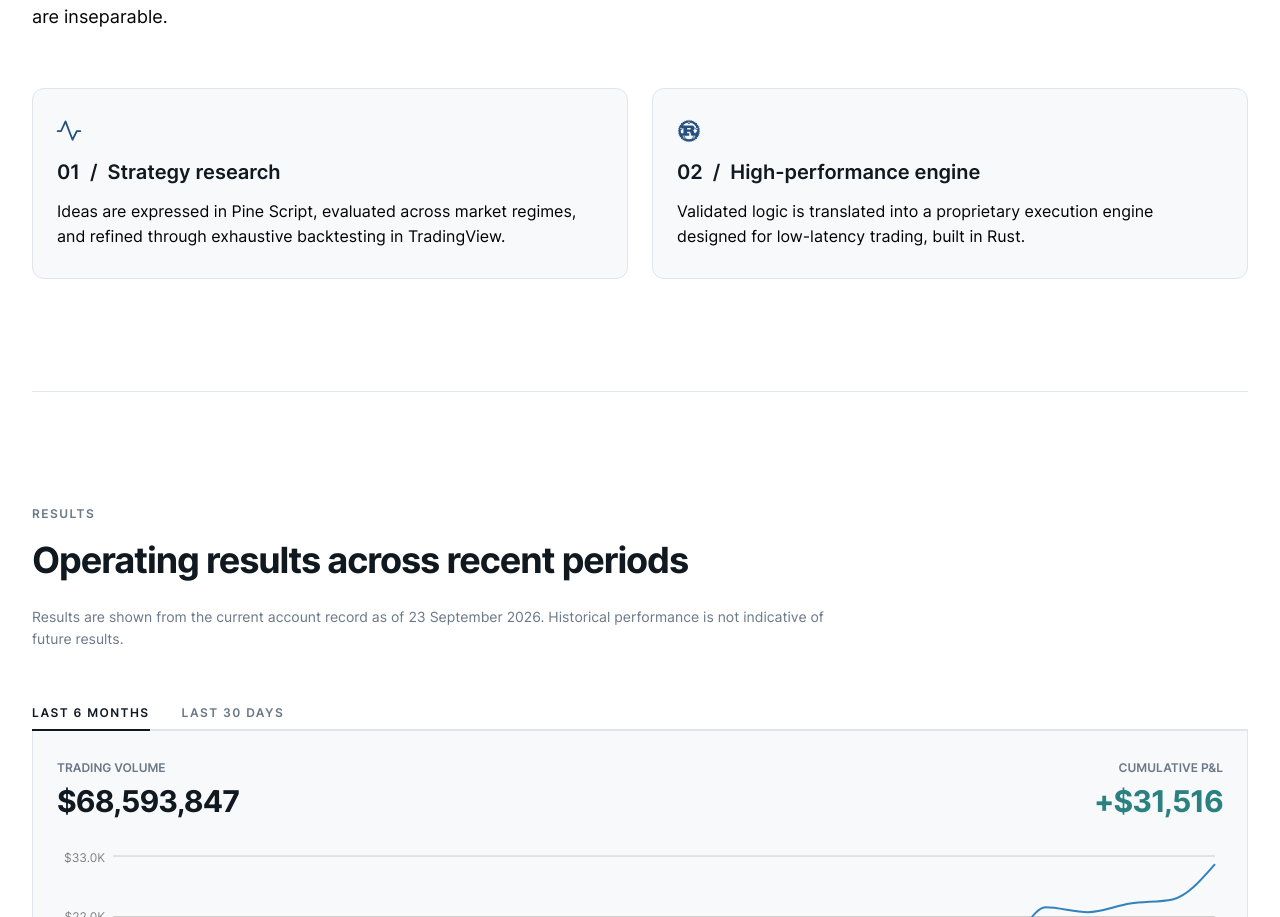
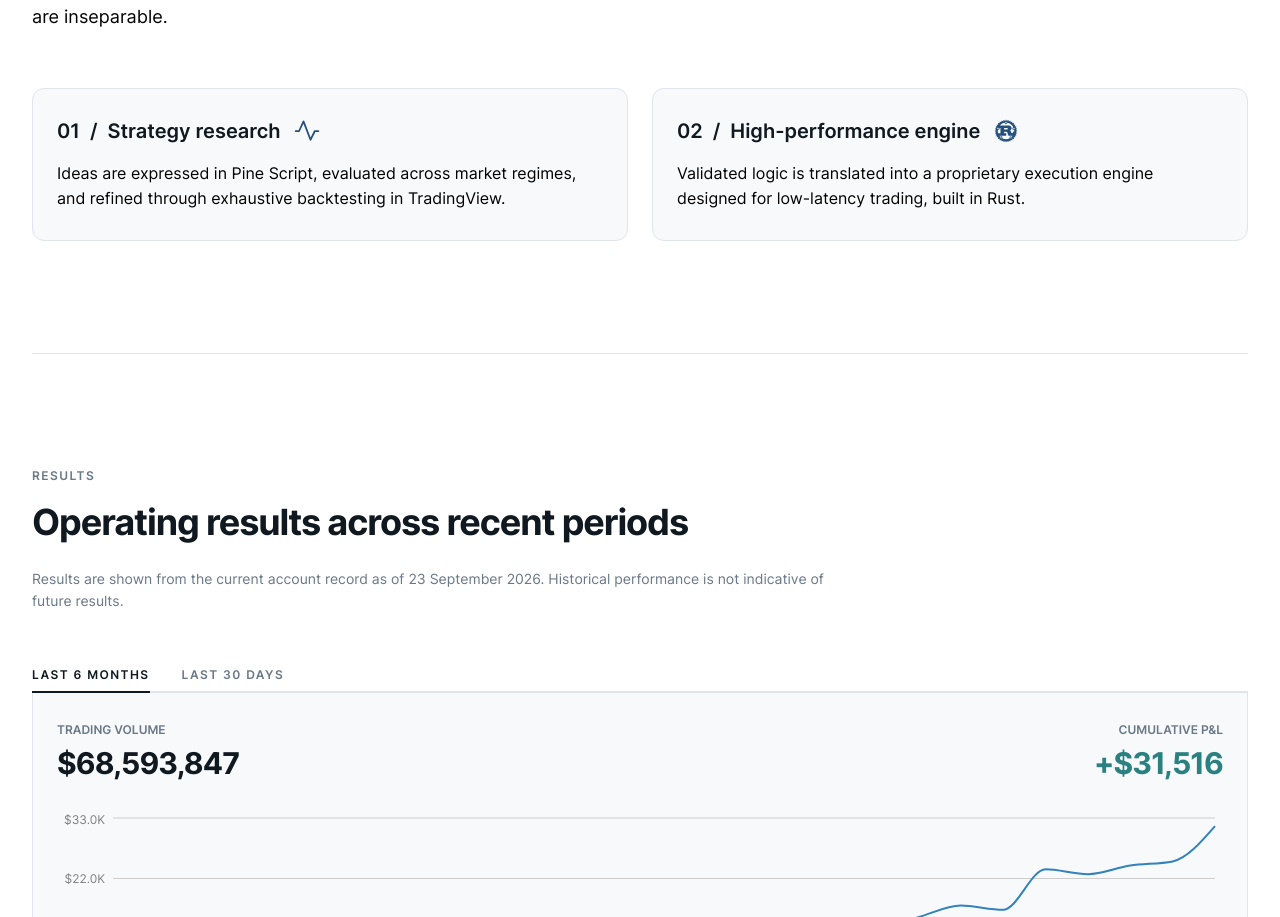
Before and after one commit to PanzerKunst/athena-finance-website, a React (Vite) app: page / in a window 1280 px wide. Shown: the part 785-1702 px from the top of the page. Built offline with nearby package versions, Linux system fonts and the light colour scheme.

Commit message:
Icons used in the Process section now displayed beside the heading

```diff
--- a/src/UI/LandingPage/LandingPage.scss
+++ b/src/UI/LandingPage/LandingPage.scss
@@ -43,7 +43,7 @@
     gap: 1.5em;
     margin-top: 3.5em;
 
-    @include vw(md) {
+    @include vw(lg) {
       grid-template-columns: 1fr 1fr;
     }
 
@@ -57,9 +57,14 @@
       border-radius: $border-radius-lg;
       padding: 1.75em 1.5em;
 
-      > svg {
-        color: $color-brand;
-        margin-left: -2px;
+      > div {
+        display: flex;
+        align-items: center;
+        gap: 0.75em;
+
+        > svg {
+          color: $color-brand;
+        }
       }
 
       > p {
--- a/src/UI/LandingPage/LandingPage.tsx
+++ b/src/UI/LandingPage/LandingPage.tsx
@@ -35,13 +35,15 @@ export function LandingPage() {
 
             <ul className="styleless">
               <li>
-                <PulseIcon size={28} aria-hidden/>
-                <h3>01 <span className="separator">/</span> Strategy research</h3>
+                <div>
+                  <h3>01 <span className="separator">/</span> Strategy research</h3><PulseIcon size={28} aria-hidden/>
+                </div>
                 <p>Ideas are expressed in Pine Script, evaluated across market regimes, and refined through exhaustive backtesting in TradingView.</p>
               </li>
               <li>
-                <RustIcon width={28} height={28} aria-hidden/>
-                <h3>02 <span className="separator">/</span> High-performance engine</h3>
+                <div>
+                  <h3>02 <span className="separator">/</span> High-performance engine</h3><RustIcon width={28} height={28} aria-hidden/>
+                </div>
                 <p>Validated logic is translated into a proprietary execution engine designed for low-latency trading, built in Rust.</p>
               </li>
             </ul>
```
